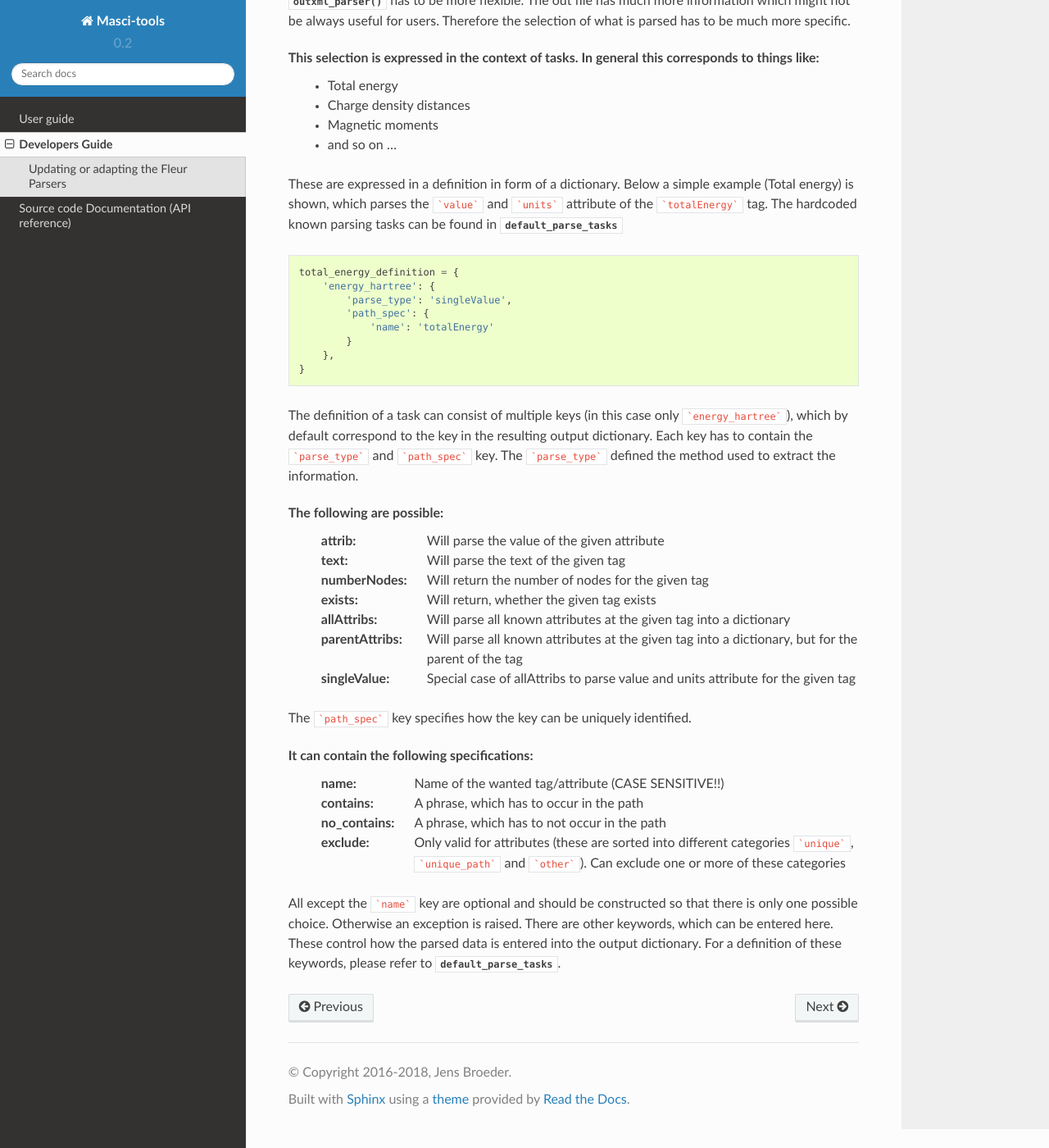
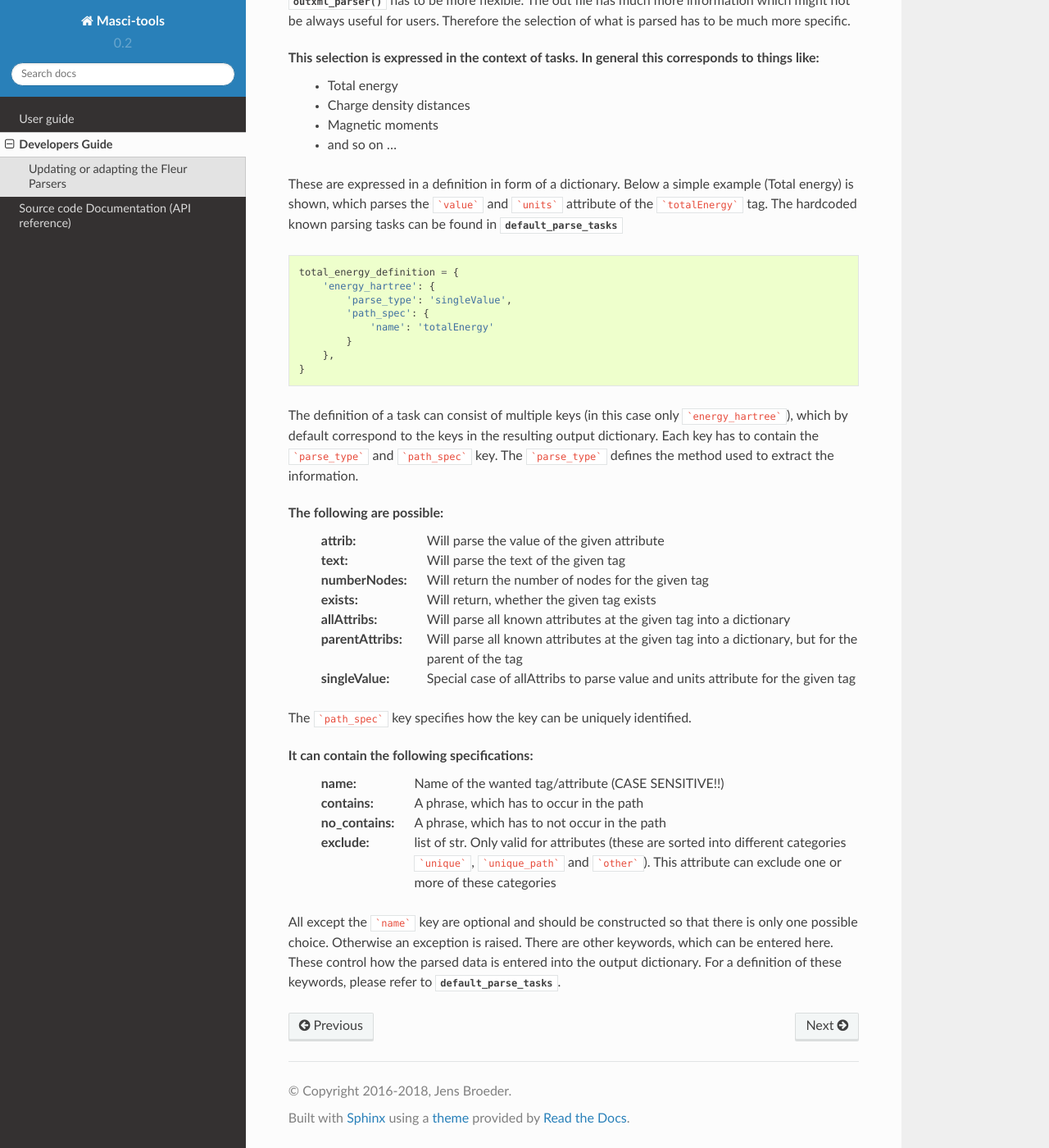
Before and after one commit to JuDFTteam/masci-tools, a Sphinx documentation site: the page built from docs/source/devel_guide/index.rst, in a window 1280 px wide and 1400 px high, scrolled down 1338 px. Shown: the whole window at 82% size. Built offline with Sphinx 7.4.7 and the Read the Docs theme 2.0.0, drawn with Linux system fonts in a browser that asks for light colours; formulas are drawn with MathJax 3.

Commit message:
More typo fixes

````diff
--- a/docs/source/devel_guide/index.rst
+++ b/docs/source/devel_guide/index.rst
@@ -70,7 +70,7 @@ All functions below can either be called in python scripts or from the commandli
         },
     }
 
-  The definition of a task can consist of multiple keys (in this case only ```energy_hartree```), which by default correspond to the key in the resulting output dictionary. Each key has to contain the ```parse_type``` and ```path_spec``` key. The ```parse_type``` defined the method used to extract the information.
+  The definition of a task can consist of multiple keys (in this case only ```energy_hartree```), which by default correspond to the keys in the resulting output dictionary. Each key has to contain the ```parse_type``` and ```path_spec``` key. The ```parse_type``` defines the method used to extract the information.
 
   The following are possible:
     :attrib: Will parse the value of the given attribute
@@ -90,8 +90,8 @@ All functions below can either be called in python scripts or from the commandli
     :name: Name of the wanted tag/attribute (CASE SENSITIVE!!)
     :contains: A phrase, which has to occur in the path
     :no_contains: A phrase, which has to not occur in the path
-    :exclude: Only valid for attributes (these are sorted into different categories
-              ```unique```, ```unique_path``` and ```other```). Can exclude one or more
+    :exclude: list of str. Only valid for attributes (these are sorted into different categories
+              ```unique```, ```unique_path``` and ```other```). This attribute can exclude one or more
               of these categories
 
   All except the ```name``` key are optional and should be constructed so that there is only one
````
